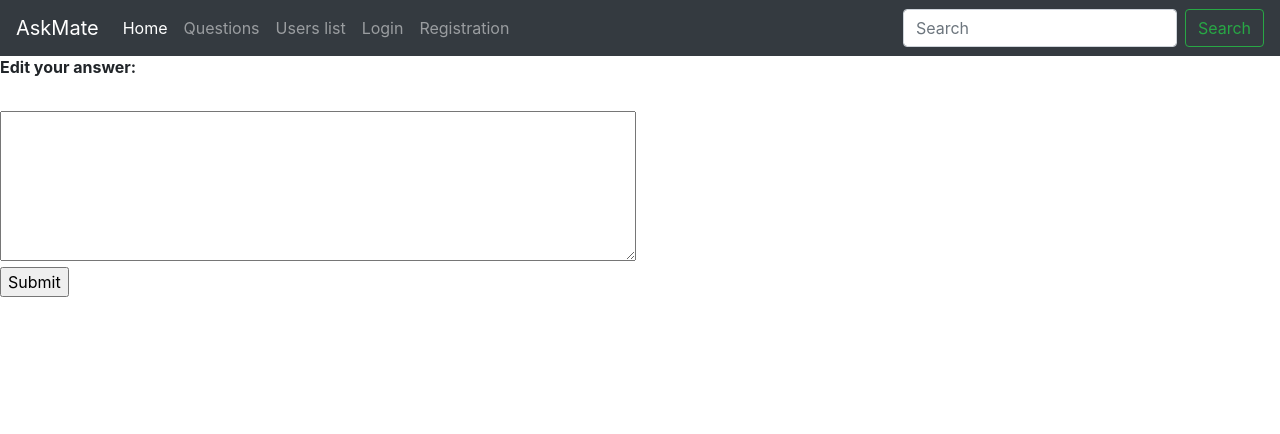
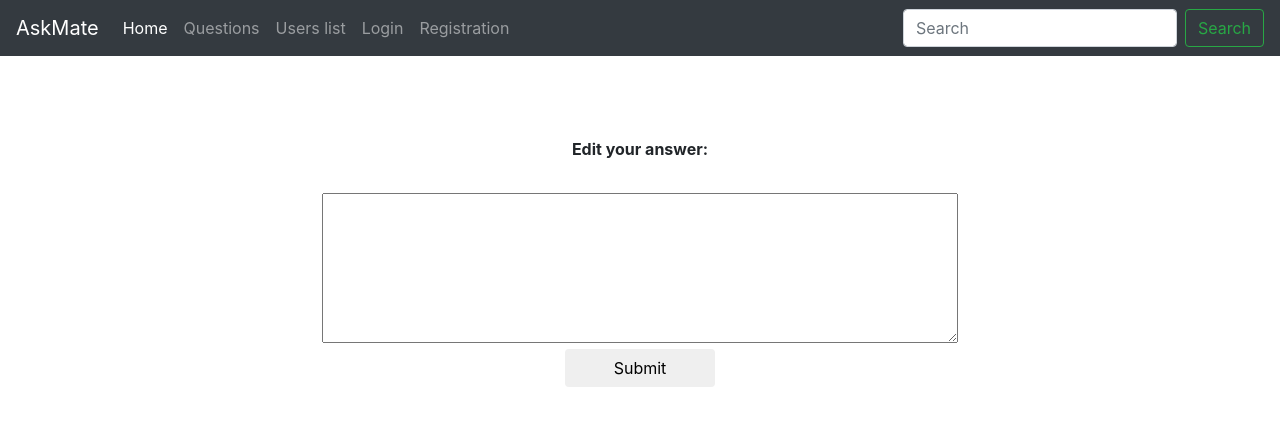
Before and after one commit to mattwasilewski/ask-mate-python, a Flask app: template templates/edit-answer.html in a window 1280 px wide. Shown: the top 434 px of the page. Run offline with Flask 2, Linux system fonts and the light colour scheme; the template is opened without the code that fills it, so the values that code supplies are empty; some libraries are stand-ins or nearby versions.

Commit message:
design in edit-answer

```diff
--- a/templates/edit-answer.html
+++ b/templates/edit-answer.html
@@ -1,5 +1,10 @@
-{% extends 'base.html' %} {% block content %} {{ super() }}
-<div id="comment_page">
+
+
+
+{% extends 'base.html' %} {% block title %} Edit answer | AskMate {% endblock
+%} {% block content %} {{ super() }}
+    <div class="edit">
+    <br><br><br>
 <form
     class="submit-data-form"
     action="{{ edit_answer }}"
@@ -12,9 +17,8 @@
         <textarea id="message" name="message" rows="6" cols="60" required>
 {{ answer.message }}</textarea
         >
-        <br />
-        <input type="submit" value="Submit" />
+    <br>
+    <button type="submit" class="btn btn-color px-5 mb-5 w-30">Submit</button>
 </form>
     </div>
-
 {% endblock %}
```
Lines whose indentation alone changed are shown as unchanged.
